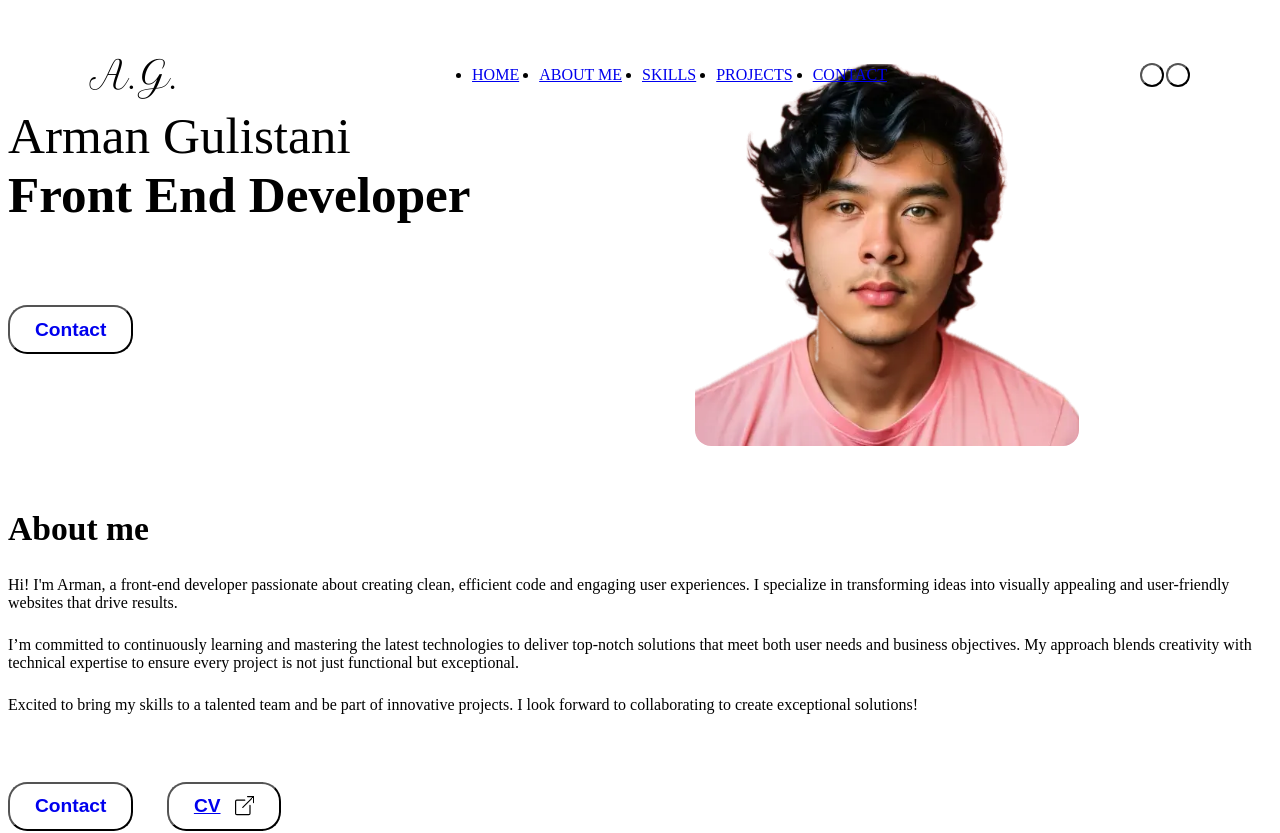
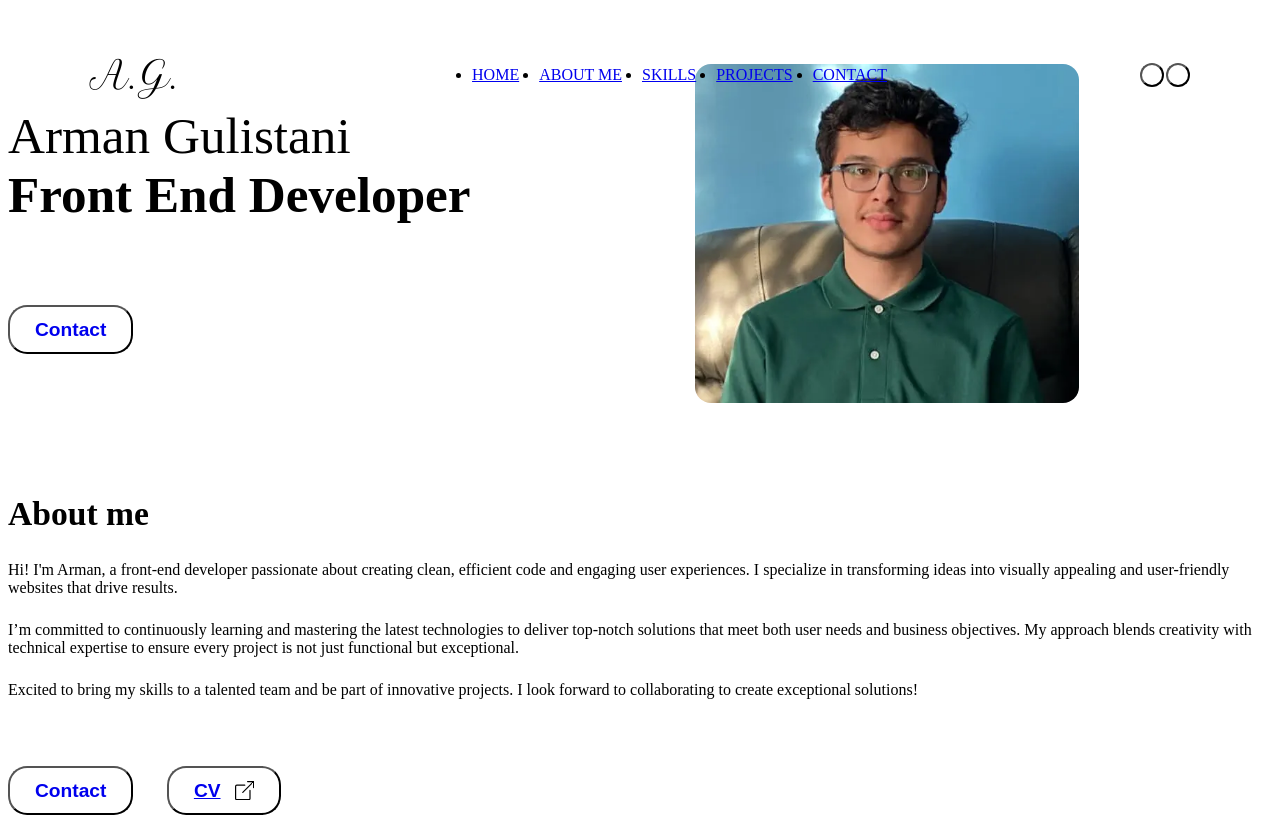
Before and after one commit to Arman75462/Portfolio-website, a React (Vite) app: page / in a window 1280 px wide. Shown: the top 833 px of the page. Built offline with nearby package versions, Linux system fonts and the light colour scheme; the HTML template or start-up script is replaced by a standard one.

Commit message:
Change hero image

```diff
--- a/src/styles/sections-styles/HeroSection.css
+++ b/src/styles/sections-styles/HeroSection.css
@@ -14,7 +14,7 @@
 
 .HeroSection__image {
   border-radius: 0.5em;
-  box-shadow: 0.1em 0.1em 0.3em 0 var(--striking-color);
+  box-shadow: 0.1em 0.1em 0.3em 0 var(--box-shadow-color);
   margin: 0 auto;
   max-width: max(50vw, 400px);
   width: 100%;
```
Also changed, not shown: src/assets/images/Arman.webp.
